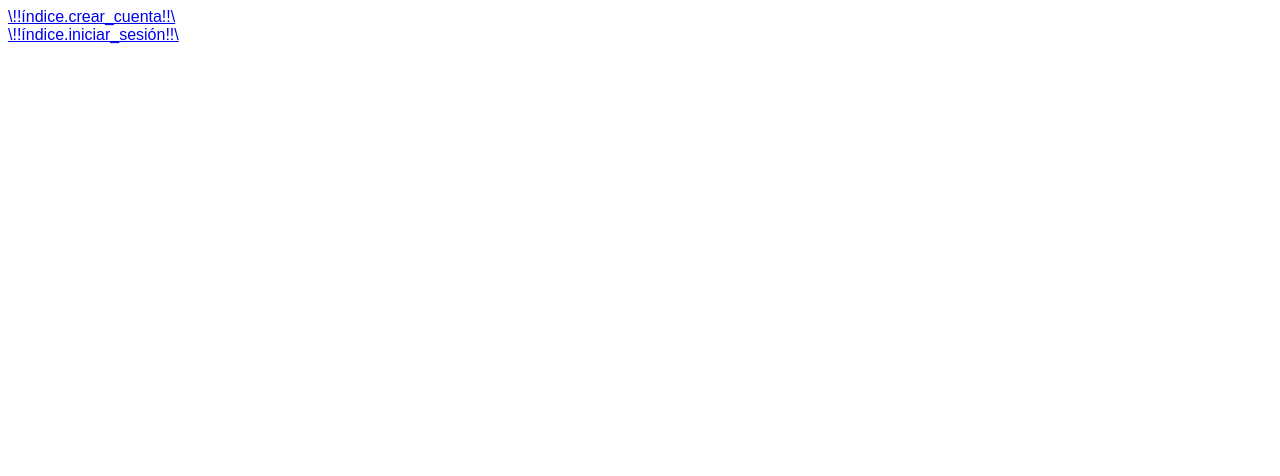
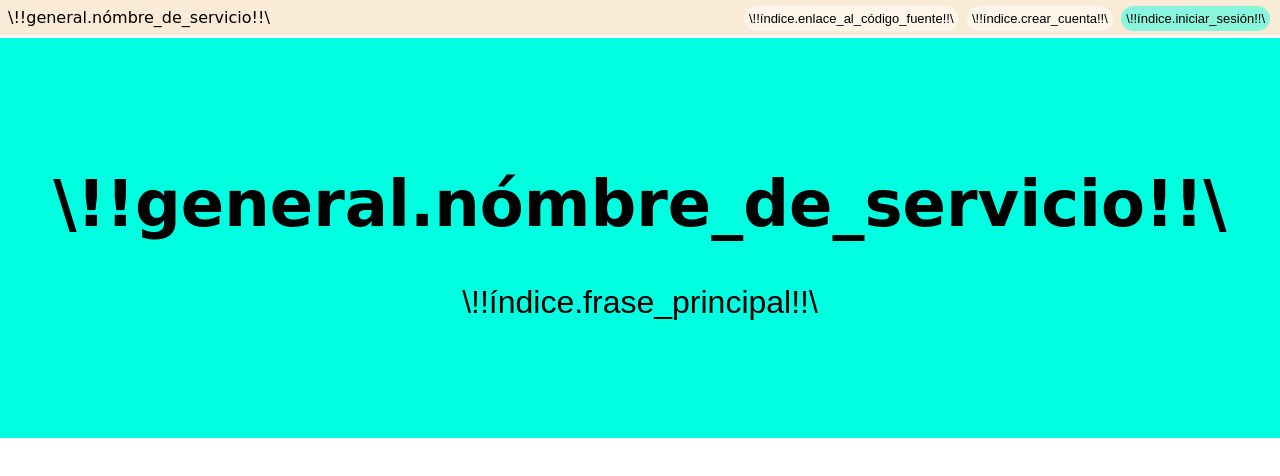
Before and after one commit to alfre375/mensajeador, a website: page index.html in a window 1280 px wide. Drawn offline with Linux system fonts and the light colour scheme.

Commit message:
Agregué 'terms' a .gitignore; mejoré pantalla de inicio; arreglé error en getUserLocales(); agregué información al README sobre diferentes variables de entorno; mejoré traducciones a inglés y chino simplificado

```diff
--- a/index.html
+++ b/index.html
@@ -1,5 +1,5 @@
 <!DOCTYPE html>
-<html lang="es">
+<html lang="es" class="splash">
     <head>
         <meta charset="UTF-8">
         <meta name="viewport" content="width=device-width, initial-scale=1.0">
@@ -7,8 +7,23 @@
         <title>\!!índice.título!!\</title>
     </head>
     <body>
-        <nav></nav>
-        <a href="/registrar">\!!índice.crear_cuenta!!\</a><br>
-        <a href="/login">\!!índice.iniciar_sesión!!\</a>
+        <nav>
+            <div>
+                <p class="service-name">\!!general.nómbre_de_servicio!!\</p>
+            </div>
+            <div class="right-align">
+                <a href="https://github.com/alfre375/mensajeador" class="source-link">\!!índice.enlace_al_código_fuente!!\</a>
+                <a href="/tyc" style="display: none;">\!!índice.términos_y_condiciones!!\</a>
+                <a href="/registrar">\!!índice.crear_cuenta!!\</a>
+                <a href="/login" class="primary">\!!índice.iniciar_sesión!!\</a>
+            </div>
+        </nav>
+        <div class="undernav"></div>
+        <main>
+            <div class="intro">
+                <h1 class="service-name">\!!general.nómbre_de_servicio!!\</h1>
+                <p>\!!índice.frase_principal!!\</p>
+            </div>
+        </main>
     </body>
 </html>
--- a/locale/zh.json
+++ b/locale/zh.json
@@ -1,7 +1,9 @@
 {
     "índice.título": "聊天服务",
+    "índice.enlace_al_código_fuente": "代码",
     "índice.crear_cuenta": "创建账户",
     "índice.iniciar_sesión": "登录",
+    "índice.frase_principal": "免费、自由和开源的聊天服务",
     "iniciar_sesión.título": "登录 | 聊天服务",
     "iniciar_sesión.nombre_de_usuario": "用户名：",
     "iniciar_sesión.contraseña": "密码：",
@@ -50,6 +52,7 @@
     "configurar_cuenta.usar_sso.advertencia": "",
     "configurar_cuenta.usar_sso.github": "",
     "general.debes_configurar_a2f": "",
+    "general.nómbre_de_servicio": "聊天服务",
     "app.usuario_no_existe": "",
     "app.uid_no_válido": "",
     "app.doble_comillas_inválido_en_nombre_de_conver": "",
--- a/package.json
+++ b/package.json
@@ -1,6 +1,6 @@
 {
   "name": "mensajeador",
-  "version": "1.0.2",
+  "version": "1.0.3",
   "description": "Un programa de telecomunicaciones de código abierto",
   "main": "server.js",
   "scripts": {
--- a/server.js
+++ b/server.js
@@ -150,6 +150,9 @@ function getUserLocales(req) {
     // Browser (priority 1)
     let browser_locale = req.headers['accept-language'];
     let appropriate_browser_locale_found = false;
+
+    if (!browser_locale) return ['es'];
+
     browser_locale.replaceAll(' ','');
     browser_locale = browser_locale.split(',');
     let locale_list = []
--- a/style.css
+++ b/style.css
@@ -297,3 +297,71 @@ div.mensaje.menu_ctx_abierto {
   background-color: #303030;
   opacity: 8%;
 }
+
+/* SPLASH SCREEN */
+nav {
+    background-color: antiquewhite;
+    padding: 8px;
+    display: flex;
+    align-items: center;
+    justify-content: space-between;
+    position: fixed;
+    top: 0px;
+    width: 100%;
+}
+
+.undernav {
+    height: 38.4px;
+    padding: 0;
+    margin: 0;
+}
+
+nav a {
+    background-color: #ffffff75;
+    border-color: #00000000;
+    border-radius: 15px;
+    padding: 5px;
+    height: 29.2px;
+    cursor: pointer;
+    color: #000;
+    text-decoration: none;
+    border-width: 1.600px;
+    margin: 2px;
+    font-size: small;
+}
+
+nav a img {
+    height: 100%;
+}
+
+nav a.primary {
+    background-color: #00ffe175;
+}
+
+nav a:hover {
+    background-color: #00ffaa54;
+}
+
+nav div p {
+    margin: 0;
+}
+
+.splash body {
+    margin: 0;
+}
+
+.splash body main div.intro {
+    background-color: #00ffe1;
+    height: 400px;
+    align-content: center;
+    text-align: center;
+    font-size: xx-large;
+}
+
+.splash body main div.intro h1 {
+    font-family: cursive;
+}
+
+.service-name {
+    font-family: cursive;
+}
```
Also changed, not shown: locale/en.json (+13 -6 lines), locale/es.json (+6 -2 lines), README.md, 1 other file.
